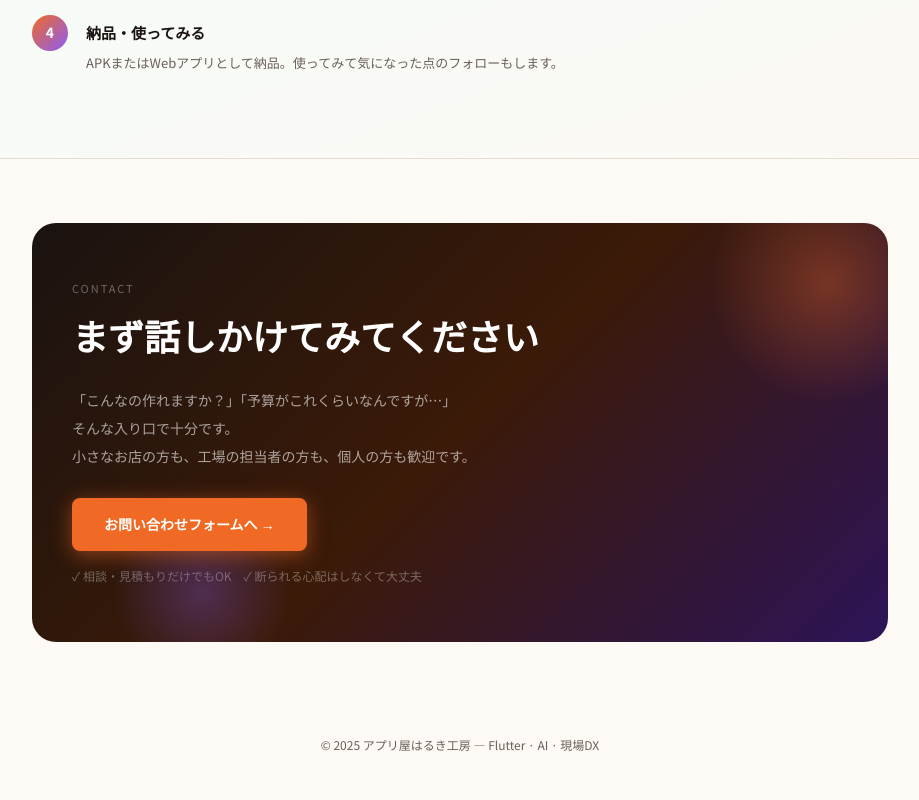
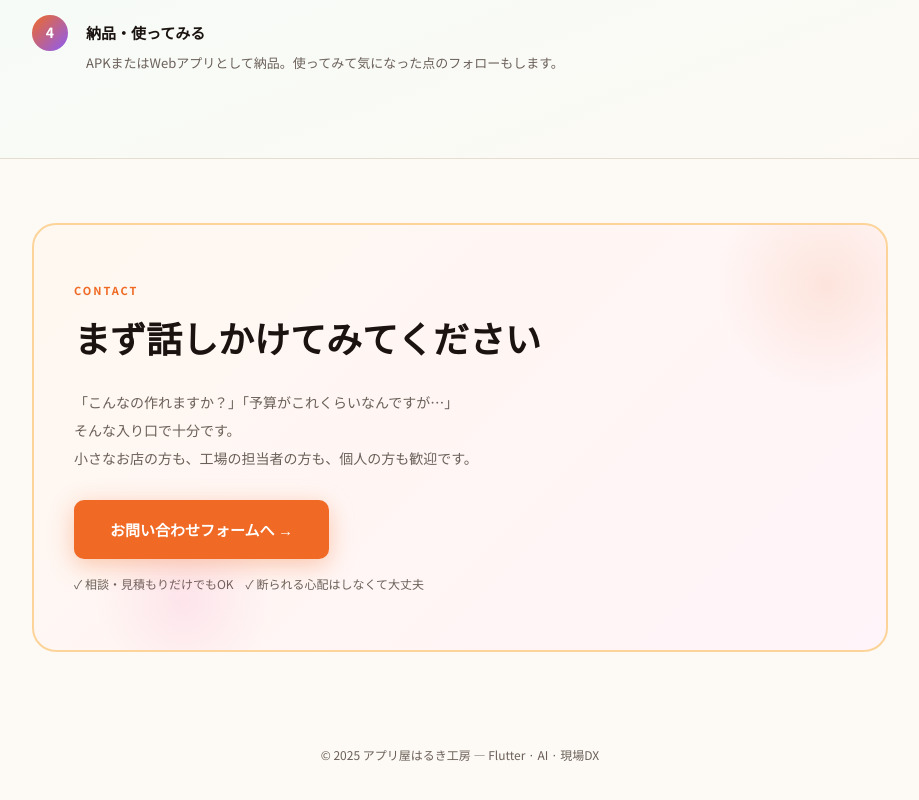
Before and after one commit to murota-h/haruki-kobo, a plain HTML site: page index.html in a window 1280 px wide. Shown: the part 4495-5295 px from the top of the page, without its empty margins (180-1099 px from the left). Drawn offline with Linux system fonts and the light colour scheme; a web font is replaced by a local one.

Commit message:
コンタクトセクションを明るく親しみやすいデザインに変更
暗い黒背景から温かみのある白オレンジグラデーションに変更し、
テキストを読みやすいダークカラーに、ボタンをより大きく目立つ仕様に調整

Co-Authored-By: Claude Sonnet 4.6 <noreply@anthropic.com>

```diff
--- a/index.html
+++ b/index.html
@@ -275,39 +275,40 @@
 
   /* CONTACT */
   .contact-wrap {
-    background: linear-gradient(135deg, #1a1310 0%, #3b1a08 50%, #2d1458 100%);
+    background: linear-gradient(135deg, #fff8f0 0%, #fff4f9 100%);
+    border: 2px solid #fcd49a;
     border-radius: 24px; padding: 56px 40px;
     position: relative; overflow: hidden;
   }
   .contact-wrap::before {
     content: '';
-    position: absolute; top: -60px; right: -60px;
-    width: 240px; height: 240px;
-    background: radial-gradient(circle, rgba(240,106,37,0.35) 0%, transparent 70%);
+    position: absolute; top: -50px; right: -50px;
+    width: 220px; height: 220px;
+    background: radial-gradient(circle, rgba(240,106,37,0.12) 0%, transparent 70%);
     border-radius: 50%;
   }
   .contact-wrap::after {
     content: '';
-    position: absolute; bottom: -40px; left: 80px;
+    position: absolute; bottom: -40px; left: 60px;
     width: 180px; height: 180px;
-    background: radial-gradient(circle, rgba(139,92,246,0.3) 0%, transparent 70%);
+    background: radial-gradient(circle, rgba(236,72,153,0.1) 0%, transparent 70%);
     border-radius: 50%;
   }
-  .contact-wrap .label { color: rgba(255,255,255,0.35); }
-  .contact-title { font-family: 'Klee One', cursive; font-size: clamp(22px, 4vw, 36px); font-weight: 600; margin-bottom: 14px; color: #fff; }
-  .contact-body { font-size: 14px; color: rgba(255,255,255,0.6); max-width: 440px; line-height: 2; margin-bottom: 28px; }
+  .contact-wrap .label { color: var(--accent); font-weight: 700; }
+  .contact-title { font-family: 'Klee One', cursive; font-size: clamp(22px, 4vw, 36px); font-weight: 600; margin-bottom: 14px; color: var(--ink); }
+  .contact-body { font-size: 14px; color: var(--muted); max-width: 440px; line-height: 2; margin-bottom: 28px; }
   .btn-contact {
     display: inline-flex; align-items: center; gap: 8px;
     background: var(--accent); color: #fff;
     font-family: 'Noto Sans JP', sans-serif;
-    font-size: 14px; font-weight: 700;
-    padding: 14px 32px; border-radius: 8px;
+    font-size: 15px; font-weight: 700;
+    padding: 16px 36px; border-radius: 10px;
     text-decoration: none; transition: background 0.2s, transform 0.15s;
-    box-shadow: 0 4px 20px rgba(240,106,37,0.5);
+    box-shadow: 0 6px 24px rgba(240,106,37,0.35);
     position: relative; z-index: 1;
   }
-  .btn-contact:hover { background: var(--accent-dark); transform: translateY(-2px); }
-  .contact-note { font-size: 12px; color: rgba(255,255,255,0.35); margin-top: 14px; }
+  .btn-contact:hover { background: var(--accent-dark); transform: translateY(-2px); box-shadow: 0 8px 28px rgba(240,106,37,0.45); }
+  .contact-note { font-size: 12px; color: var(--muted); margin-top: 14px; }
 
   footer { text-align: center; padding: 28px 2rem 44px; font-size: 12px; color: var(--muted); }
 
```
